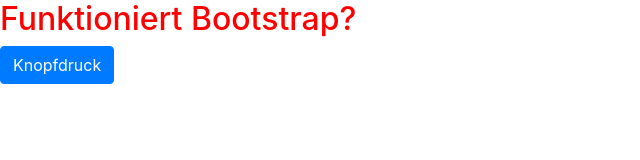
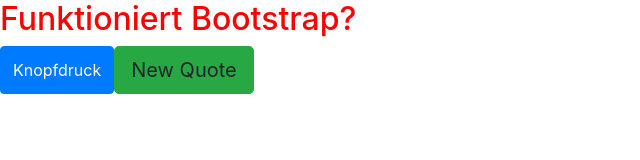
Before and after one commit to jbreiten73/FrontEnd, a plain HTML site: page index.html in a window 1280 px wide. Shown: the whole page, without its empty margins (0-640 px from the left). Drawn offline with nearby package versions, Linux system fonts and the light colour scheme.

Commit message:
Update index.html

```diff
--- a/index.html
+++ b/index.html
@@ -11,9 +11,14 @@
     <body>
       <!-- Hier steht irgend ein Inhalt -->
       <h2>Funktioniert Bootstrap?</h2>
-      <button id="new-quote" class="btn btn-primary">Knopfdruck</button>
-<div id="text"></div>
-        <div id="author"></div>
+<div class="container-fluid">
+<div class="row">
+      <button
+ class="btn btn-primary">Knopfdruck</button>
+
+<a id="new-quote" class="btn btn-lg btn-success">New Quote</a>
+      <div id="text"><div>
+ <div id="author"></div></div></div>
      <script>$("h2").css("color","red");</script>
       <script src="https://code.jquery.com/jquery-3.3.1.slim.min.js"></script>
       <script src="https://cdnjs.cloudflare.com/ajax/libs/popper.js/1.14.3/umd/popper.min.js"></script>
```
